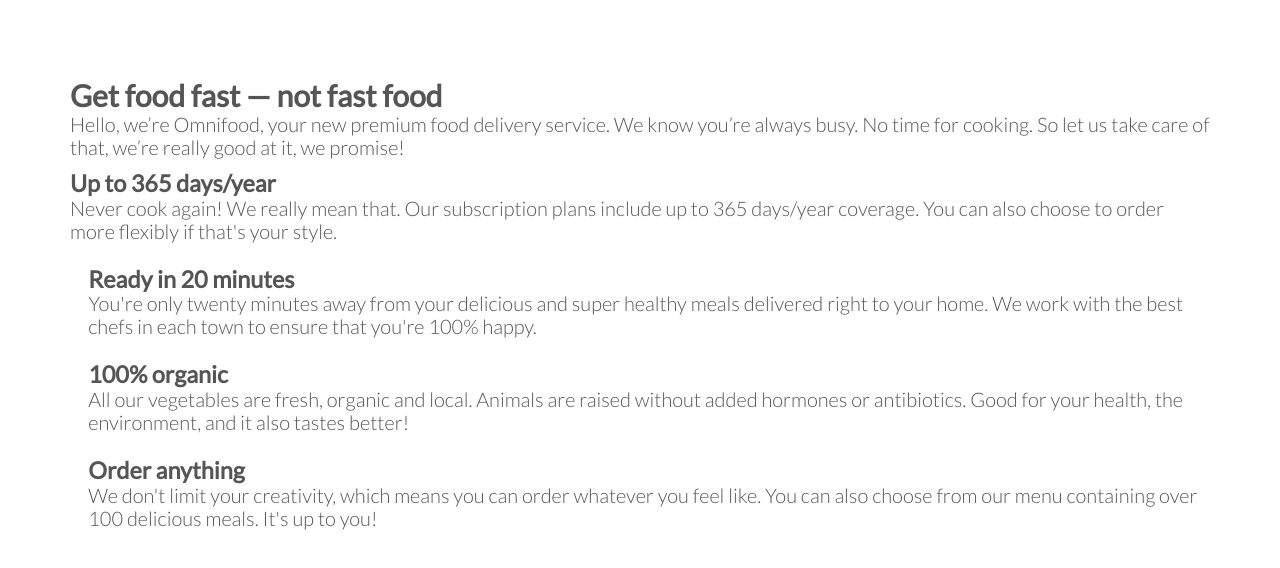
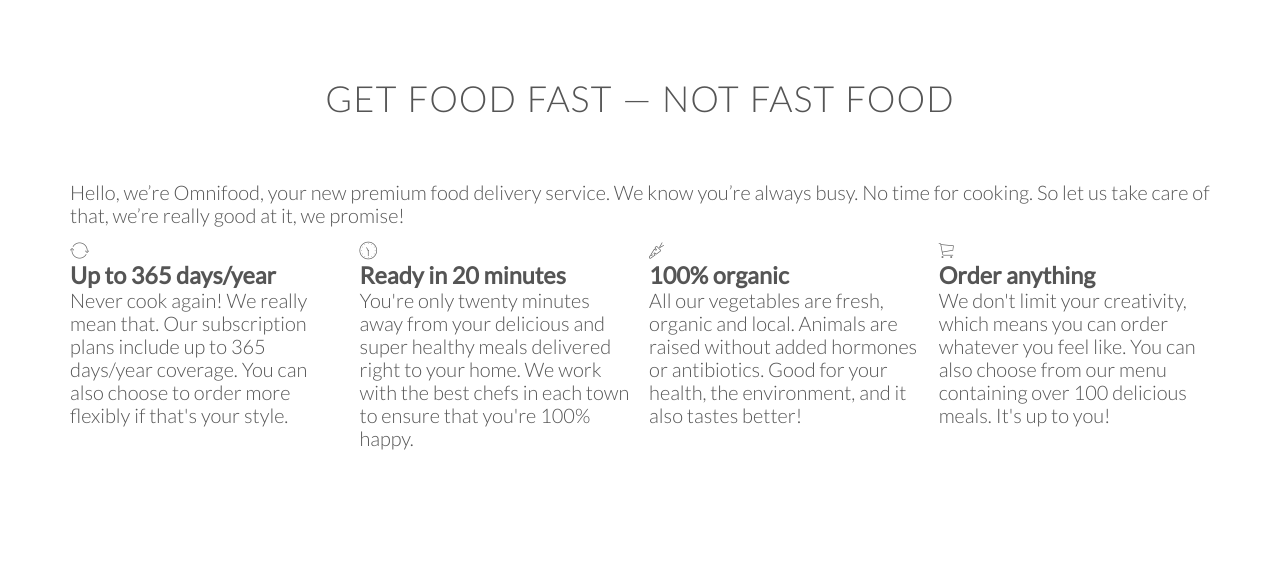
Before and after one commit to martinsewere/Nigerian-foods, a plain HTML site: page index.html in a window 1280 px wide. Shown: the part 802-1370 px from the top of the page. After the commit the page ends 1343 px from the top, so only its background shows below. Drawn offline with Linux system fonts and the light colour scheme; files whose address does not match are found by name.

Commit message:
section 1 completed

```diff
--- a/index.html
+++ b/index.html
@@ -3,6 +3,7 @@
   <head>
     <link rel="stylesheet" type="text/css" href="vendors/css/normalize.css">
     <link rel="stylesheet" type="text/css" href="vendors/css/grid.css">
+    <link rel="stylesheet" type="text/css" href="vendors/css/ionicons.min.css">
     <link rel="stylesheet" type="text/css" href="resources/css/style.css">
     <link href="https://fonts.googleapis.com/css?family=Lato:100,300,300i,400" rel="stylesheet">
 
@@ -36,40 +37,40 @@
         <p class="long-copy">
           Hello, we’re Omnifood, your new premium food delivery service. We know you’re always busy. No time for cooking. So let us take care of that, we’re really good at it, we promise!
         </p>
-      <div>
+      </div>
         <div class="row">
-          <div class="col">
+          <div class="col span-1-of-4 box">
+            <i class="ion-ios-loop icon-big"></i>
             <h3>Up to 365 days/year</h3>
               <p>
                 Never cook again! We really mean that. Our subscription plans include up to 365 days/year coverage. You can also choose to order more flexibly if that's your style.
               </p>
           </div>
-          <div class="col">
+          <div class="col span-1-of-4 box">
+            <i class="ion-ios-time-outline icon-big"></i>
             <h3>Ready in 20 minutes</h3>
               <p>
                 You're only twenty minutes away from your delicious and super healthy meals delivered right to your home. We work with the best chefs in each town to ensure that you're 100% happy.
               </p>
           </div>
-          <div class="col">
+          <div class="col span-1-of-4 box">
+            <i class="ion-ios-nutrition-outline icon-big"></i>
             <h3>100% organic</h3>
               <p>
                 All our vegetables are fresh, organic and local. Animals are raised without added hormones or antibiotics. Good for your health, the environment, and it also tastes better!
               </p>
           </div>
-          <div class="col">
+          <div class="col span-1-of-4 box">
+            <i class="ion-ios-cart-outline icon-big"></i>
             <h3>Order anything</h3>
               <p>
                 We don't limit your creativity, which means you can order whatever you feel like. You can also choose from our menu containing over 100 delicious meals. It's up to you!
               </p>
           </div>
-
         </div>
-      </div>
+    </section>
 
 
-      </div>
-
-    </section>
 
   </body>
 
--- a/resources/css/style.css
+++ b/resources/css/style.css
@@ -29,17 +29,38 @@
 }
 
 /*------- HEADINGS -------*/
+h1,
+h2 {
+    font-weight: 300;
+    text-transform: uppercase;
+    letter-spacing: 1px;
+}
+
 h1 {
     margin-top: 0;
     margin-bottom: 20px;
     color: #fff;
     font-size: 240%;
-    font-weight: 300;
-    text-transform: uppercase;
-    letter-spacing: 1px;
     word-spacing: 4px;
+
 }
 
+h2 {
+    font-size: 180%;
+    word-spacing: 2px;
+    text-align: center;
+    margin-bottom: 30px;
+}
+
+h2:after {
+    display: block;
+    height: 2px;
+    color: #e67e22;
+    content: " ";
+    width: 100px;
+    margin: 0 auto;
+    margin-top: 30px;
+}
 /*------- BUTTONS -------*/
 .btn:link,
 .btn:visited {
```
